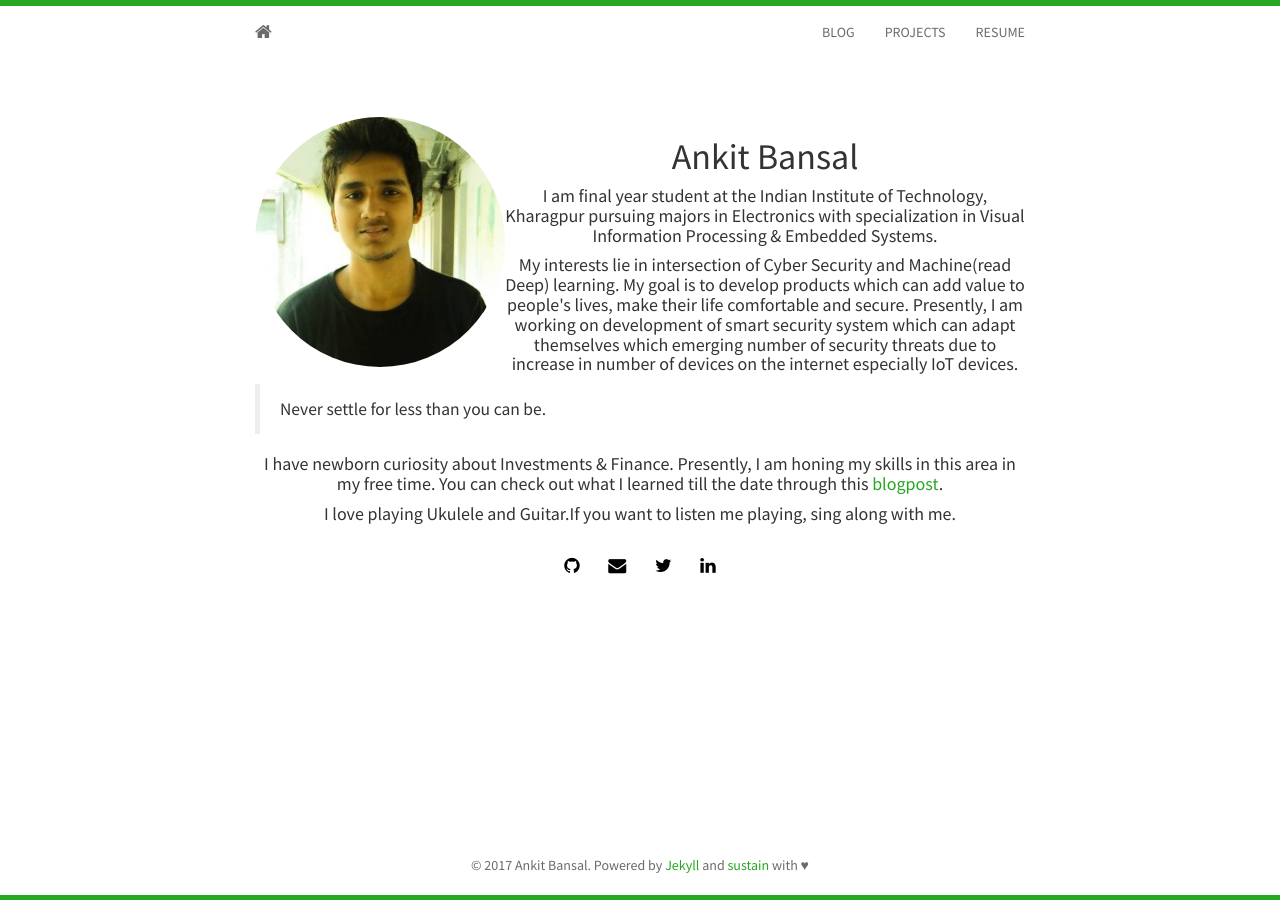
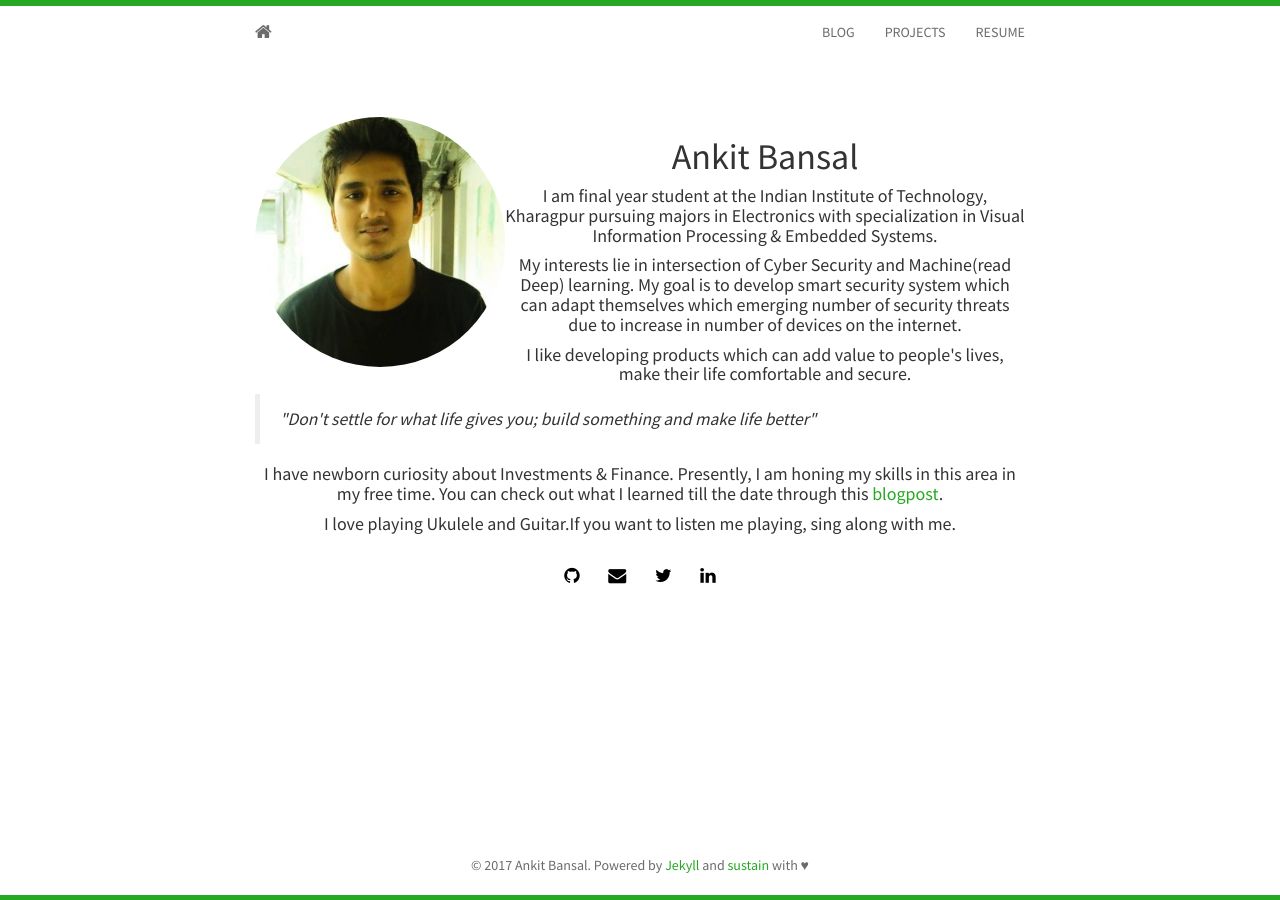
Before and after one commit to ankiteciitkgp/ankiteciitkgp.github.io, a Jekyll site: the page built from index.html, in a window 1280 px wide. Built offline with Jekyll 4.4.1, drawn with Linux system fonts in a browser that asks for light colours; nearby versions of some CDN libraries; the list of posts is cut into pages by our own code.

Commit message:
updated index

```diff
--- a/index.html
+++ b/index.html
@@ -13,11 +13,14 @@ layout: home
 	  		I am final year student at the Indian Institute of Technology, Kharagpur pursuing majors in Electronics with specialization in Visual Information Processing & Embedded Systems.
 	    </h4>
 	    <h4>
-	    	My interests lie in intersection of Cyber Security and Machine(read Deep) learning. My goal is to develop products which can add value to people's lives, make their life comfortable and secure. Presently, I am working on development of smart security system which can adapt themselves which emerging number of security threats due to increase in number of devices on the internet especially IoT devices.
+	    	My interests lie in intersection of Cyber Security and Machine(read Deep) learning. My goal is to develop smart security system which can adapt themselves which emerging number of security threats due to increase in number of devices on the internet.
+	    </h4>
+	    <h4>
+	    	I like developing products which can add value to people's lives, make their life comfortable and secure.
 	    </h4>
 	    <div class="blogpost">
 			<blockquote>
-  				<p>Never settle for less than you can be.</p>
+  				<p><em>"Don't settle for what life gives you; build something and make life better"</em></p>
 			</blockquote>
 	    </div>
 	    <h4>
```
